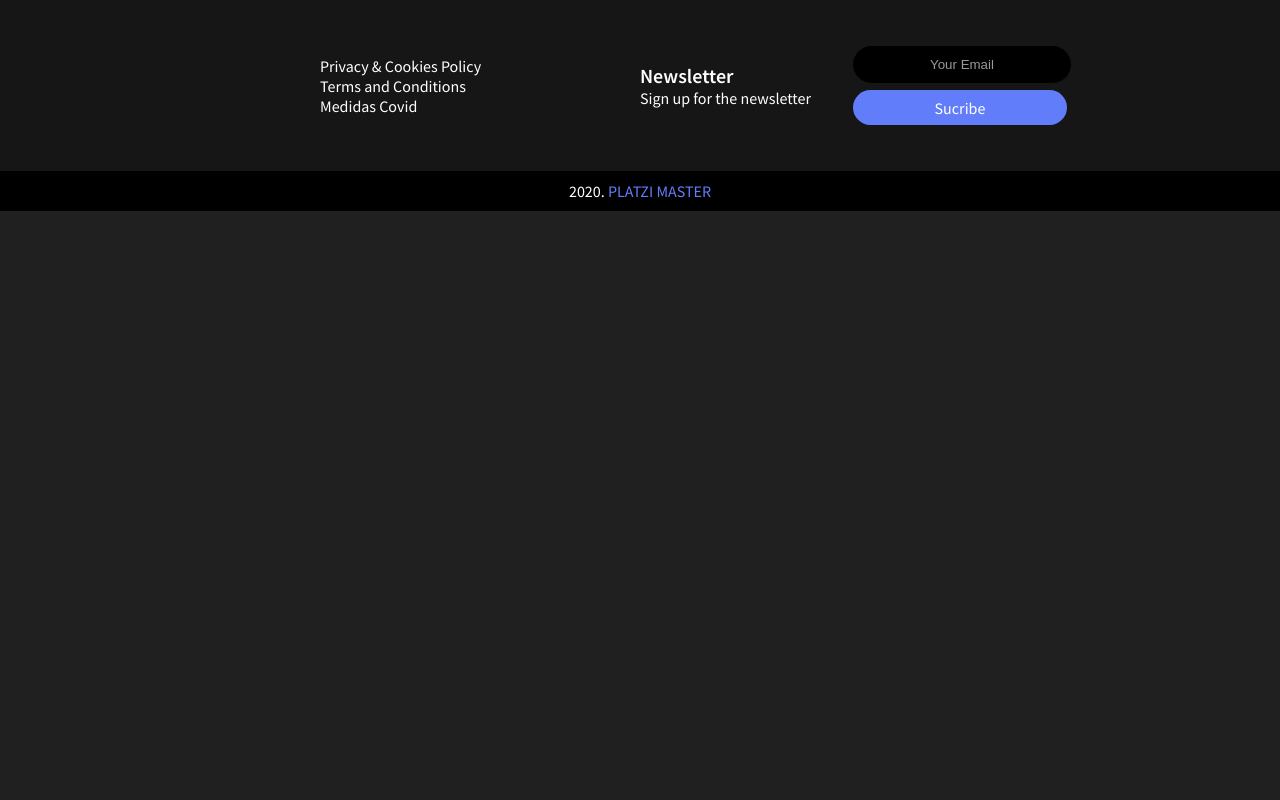
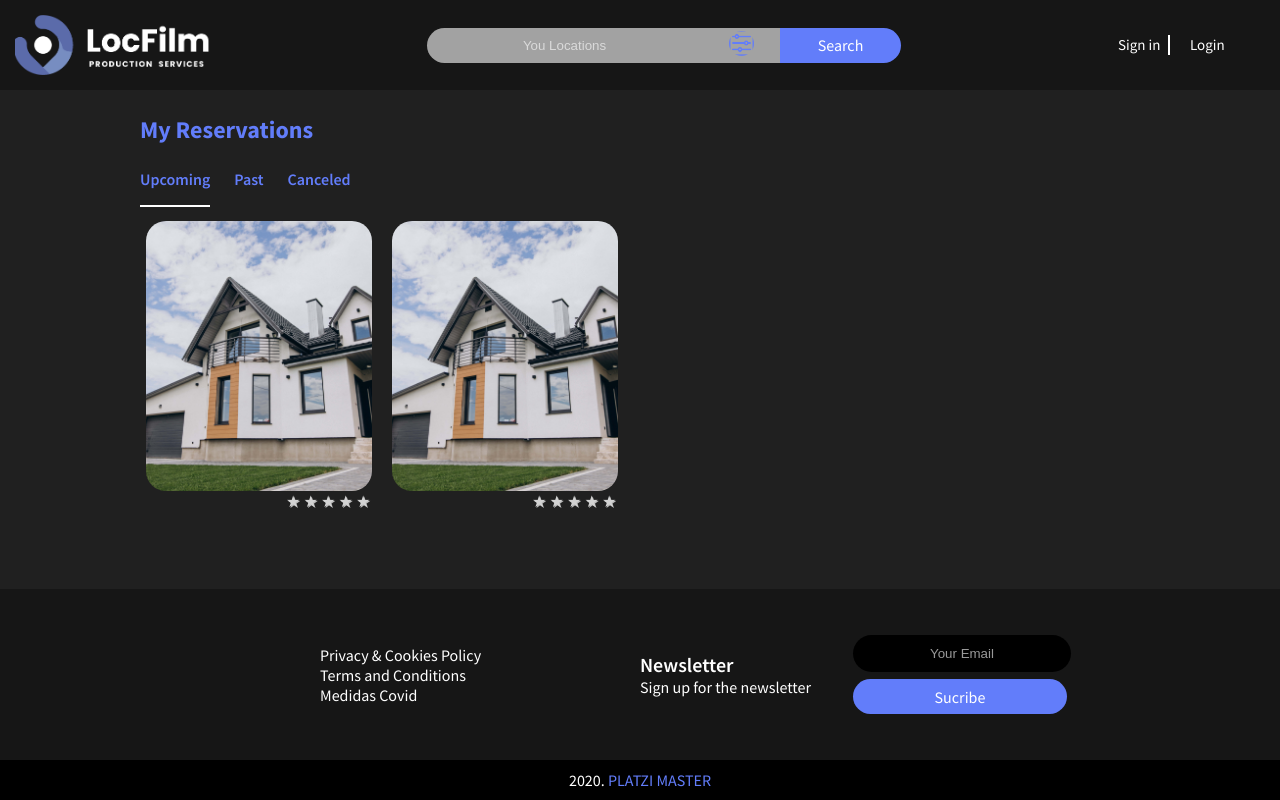
Before and after one commit to cesarp04/locfilm-frontend, a React app: page /reservations in a window 1280 px wide. Built offline with nearby package versions, Linux system fonts and the light colour scheme.

Commit message:
the page my reservations is created, but it remains for review

```diff
--- a/src/assets/styles/components/Footer.scss
+++ b/src/assets/styles/components/Footer.scss
@@ -3,6 +3,7 @@
 footer {
   width: 100vw;
   height: 200px;
+  position: relative;
 }
 .footerMain {
   display: grid;
--- /dev/null
+++ b/src/assets/styles/components/MyReservations.scss
@@ -0,0 +1,132 @@
+@import "../Vars.scss";
+
+.title-reservation {
+  color: $button-color;
+  margin: 4px;
+}
+.reservation {
+  width: 1024px;
+  height: calc(100vh - (95px + 246px));
+  margin: 0 auto;
+  padding-left: 16px;
+  padding-top: 20px;
+  padding-bottom: 20px;
+}
+.container {
+  display: flex;
+}
+
+.card {
+  width: 226px;
+  height: 270px;
+  margin: 10px;
+}
+
+.card figure,
+img {
+  width: 100%;
+  height: 100%;
+  object-fit: cover;
+  border-radius: 20px;
+}
+.upcoming,
+.past,
+.canceled {
+  cursor: pointer;
+  color: $button-color;
+  font-size: 16px;
+  line-height: 20px;
+  text-align: center;
+  text-decoration: none;
+  background: transparent;
+  display: inline-block;
+  padding: 16px 16px 16px 0;
+  margin: 4px;
+  font-weight: 600;
+  border: none;
+}
+.upcoming:hover {
+  opacity: 0.7;
+}
+.upcoming::after {
+  content: "";
+  display: block;
+  padding-top: 16px;
+  margin-bottom: -16px;
+  border-bottom: 2px solid #fff;
+}
+
+// .past::after {
+//   content: "";
+//   display: block;
+//   padding-top: 16px;
+//   margin-bottom: -16px;
+//   border-bottom: 2px solid #fff;
+// }
+// .canceled::after {
+//   content: "";
+//   display: block;
+//   padding-top: 16px;
+//   margin-bottom: -16px;
+//   border-bottom: 2px solid #fff;
+// }
+
+button:focus {
+  outline: none;
+}
+.rate-area {
+  // float: left;
+  // border-style: none;
+  // width: 100%;
+  text-align: center;
+}
+
+.rate-area:not(:checked) > input {
+  position: absolute;
+  // top: -9999px;
+  clip: rect(0, 0, 0, 0);
+}
+
+.rate-area:not(:checked) > label {
+  float: right;
+  // margin: 0 auto;
+  // width: 1em;
+  padding: 0 0.1em;
+  // overflow: hidden;
+  // white-space: nowrap;
+  cursor: pointer;
+  // font-size: 400%;
+  // line-height: 1.2;
+  color: lightgrey;
+  text-shadow: 1px 1px #bbb;
+}
+
+// .rate-area:not(:checked) > label:before {
+//   content: "★";
+// }
+
+.rate-area > input:checked ~ label {
+  color: gold;
+  // text-shadow: 1px 1px #c60;
+  /* font-size: 450% !important; */
+}
+
+.rate-area:not(:checked) > label:hover,
+.rate-area:not(:checked) > label:hover ~ label {
+  color: gold;
+}
+
+.rate-area > input:checked + label:hover,
+.rate-area > input:checked + label:hover ~ label,
+.rate-area > input:checked ~ label:hover,
+.rate-area > input:checked ~ label:hover ~ label,
+.rate-area > label:hover ~ input:checked ~ label {
+  color: gold;
+  text-shadow: 1px 1px goldenrod;
+}
+
+.rate-area > label:active {
+  position: relative;
+  // top: 2px;
+  // left: 2px;
+}
--- /dev/null
+++ b/src/containers/MyReservations.jsx
@@ -0,0 +1,83 @@
+import React from "react"
+import Header from "../components/Header"
+import { Link } from "react-router-dom"
+
+import "../assets/styles/components/MyReservations.scss"
+
+import IMAGEN_DEFAULT from "../assets/static/house_default.jpg"
+
+function MyReservation() {
+  return (
+    <>
+      <Header showSearch={true} showSignInLogin={true} />
+      <section className="reservation">
+        <h1 className="title-reservation">My Reservations</h1>
+        <div>
+          <Link className="upcoming">Upcoming</Link>
+          <Link className="past">Past</Link>
+          <Link className="canceled">Canceled</Link>
+        </div>
+        <div className="container">
+          <div className="card">
+            <figure>
+              <img src={IMAGEN_DEFAULT} alt="" />
+            </figure>
+            <div class="rate-area">
+              <input type="radio" id="5-star" name="rating" value="5" />
+              <label for="5-star" title="Amazing">
+                ★
+              </label>
+              <input type="radio" id="4-star" name="rating" value="4" />
+              <label for="4-star" title="Good">
+                ★
+              </label>
+              <input type="radio" id="3-star" name="rating" value="3" />
+              <label for="3-star" title="Average">
+                ★
+              </label>
+              <input type="radio" id="2-star" name="rating" value="2" />
+              <label for="2-star" title="Not Good">
+                ★
+              </label>
+
+              <input type="radio" id="1-star" name="rating" value="1" />
+              <label for="1-star" title="Bad">
+                ★
+              </label>
+            </div>
+          </div>
+          <div className="card">
+            <figure>
+              <img src={IMAGEN_DEFAULT} alt="" />
+            </figure>
+            <ul class="rate-area">
+              <input type="radio" id="5-star" name="rating" value="5" />
+              <label for="5-star" title="Amazing">
+                ★
+              </label>
+              <input type="radio" id="4-star" name="rating" value="4" />
+              <label for="4-star" title="Good">
+                ★
+              </label>
+              <input type="radio" id="3-star" name="rating" value="3" />
+              <label for="3-star" title="Average">
+                ★
+              </label>
+              <input type="radio" id="2-star" name="rating" value="2" />
+              <label for="2-star" title="Not Good">
+                ★
+              </label>
+
+              <input type="radio" id="1-star" name="rating" value="1" />
+              <label for="1-star" title="Bad">
+                ★
+              </label>
+            </ul>
+          </div>
+        </div>
+      </section>
+    </>
+  )
+}
+
+export default MyReservation
--- a/src/routes/App.js
+++ b/src/routes/App.js
@@ -1,9 +1,11 @@
 import React from "react"
 import { BrowserRouter, Route, Switch } from "react-router-dom"
+
+import Layout from "../components/Layout"
 import Home from "../containers/Home"
 import Login from "../containers/Login"
 import SignIn from "../containers/SignIn"
-import Layout from "../components/Layout"
+import MyReservations from "../containers/MyReservations"
 
 const App = () => (
   <BrowserRouter>
@@ -12,6 +14,7 @@ const App = () => (
         <Route exact path="/" component={Home} />
         <Route exact path="/login" component={Login} />
         <Route exact path="/signin" component={SignIn} />
+        <Route exact path="/reservations" component={MyReservations} />
       </Switch>
     </Layout>
   </BrowserRouter>
```
Also changed, not shown: src/assets/static/house_default.jpg (added).
